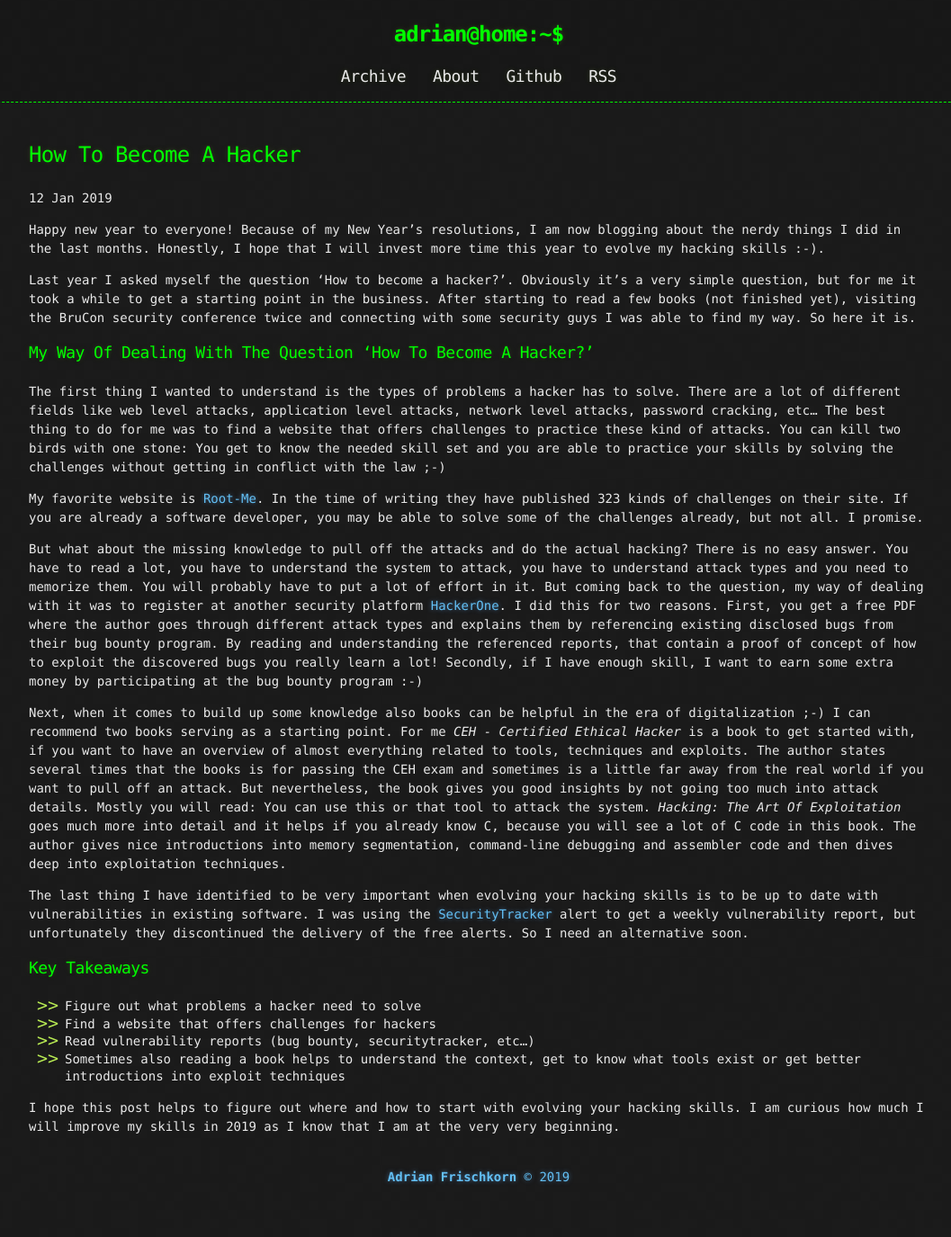
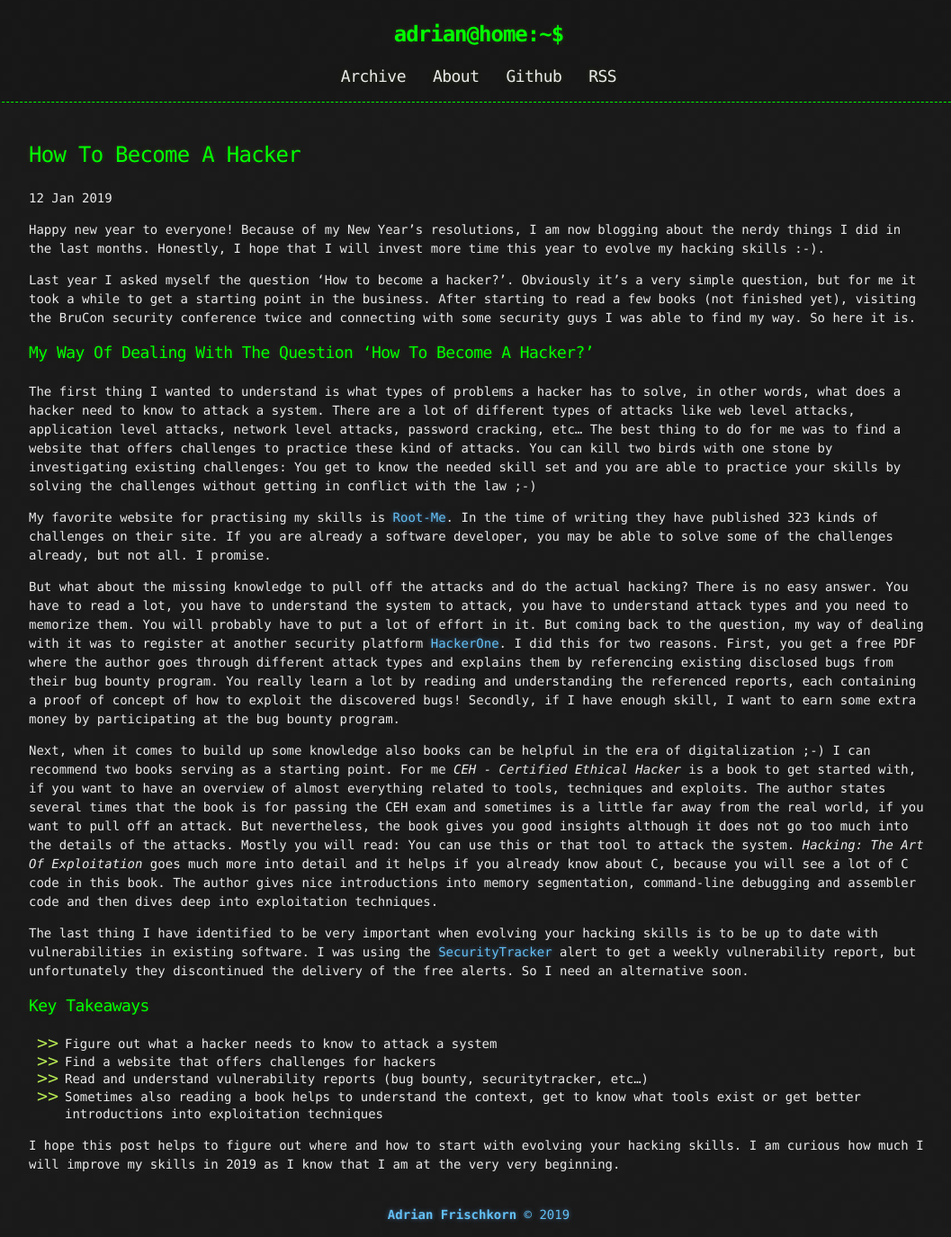
Before and after one commit to afrischk/afrischk.github.io, a Jekyll site: the page built from _posts/2019-01-12-How-To-Become-A-Hacker.md, in a window 1280 px wide. Shown: the whole page at 90% size, without its empty margins (108-1165 px from the left). Built offline with Jekyll 4.4.1, drawn with Linux system fonts in a browser that asks for light colours; before the commit the page ends 1333 px from its top, so only the background shows below that.

Commit message:
How To Become A Hacker: Rewrote some sentences.

```diff
--- a/_posts/2019-01-12-How-To-Become-A-Hacker.md
+++ b/_posts/2019-01-12-How-To-Become-A-Hacker.md
@@ -14,12 +14,12 @@ After starting to read a few books (not finished yet), visiting the BruCon secur
 So here it is.
 
 ### My Way Of Dealing With The Question 'How To Become A Hacker?'
-The first thing I wanted to understand is the types of problems a hacker has to solve.
-There are a lot of different fields like web level attacks, application level attacks, network level attacks, password cracking, etc...
+The first thing I wanted to understand is what types of problems a hacker has to solve, in other words, what does a hacker need to know to attack a system.
+There are a lot of different types of attacks like web level attacks, application level attacks, network level attacks, password cracking, etc...
 The best thing to do for me was to find a website that offers challenges to practice these kind of attacks.
-You can kill two birds with one stone: You get to know the needed skill set and you are able to practice your skills by solving the challenges without getting in conflict with the law ;-)
+You can kill two birds with one stone by investigating existing challenges: You get to know the needed skill set and you are able to practice your skills by solving the challenges without getting in conflict with the law ;-)
 
-My favorite website is [Root-Me](https://root-me.org).
+My favorite website for practising my skills is [Root-Me](https://root-me.org).
 In the time of writing they have published 323 kinds of challenges on their site.
 If you are already a software developer, you may be able to solve some of the challenges already, but not all.
 I promise.
@@ -31,16 +31,16 @@ You will probably have to put a lot of effort in it.
 But coming back to the question, my way of dealing with it was to register at another security platform [HackerOne](https://www.hackerone.com/).
 I did this for two reasons.
 First, you get a free PDF where the author goes through different attack types and explains them by referencing existing disclosed bugs from their bug bounty program.
-By reading and understanding the referenced reports, that contain a proof of concept of how to exploit the discovered bugs you really learn a lot!
-Secondly, if I have enough skill, I want to earn some extra money by participating at the bug bounty program :-)
+You really learn a lot by reading and understanding the referenced reports, each containing a proof of concept of how to exploit the discovered bugs!
+Secondly, if I have enough skill, I want to earn some extra money by participating at the bug bounty program.
 
 Next, when it comes to build up some knowledge also books can be helpful in the era of digitalization ;-)
 I can recommend two books serving as a starting point.
 For me *CEH - Certified Ethical Hacker* is a book to get started with, if you want to have an overview of almost everything related to tools, techniques and exploits.
-The author states several times that the books is for passing the CEH exam and sometimes is a little far away from the real world if you want to pull off an attack.
-But nevertheless, the book gives you good insights by not going too much into attack details.
+The author states several times that the book is for passing the CEH exam and sometimes is a little far away from the real world, if you want to pull off an attack.
+But nevertheless, the book gives you good insights although it does not go too much into the details of the attacks.
 Mostly you will read: You can use this or that tool to attack the system.
-*Hacking: The Art Of Exploitation* goes much more into detail and it helps if you already know C, because you will see a lot of C code in this book.
+*Hacking: The Art Of Exploitation* goes much more into detail and it helps if you already know about C, because you will see a lot of C code in this book.
 The author gives nice introductions into memory segmentation, command-line debugging and assembler code and then dives deep into exploitation techniques.
 
 The last thing I have identified to be very important when evolving your hacking skills is to be up to date with vulnerabilities in existing software.
@@ -48,11 +48,10 @@ I was using the [SecurityTracker](https://securitytracker.com/) alert to get a w
 So I need an alternative soon.
 
 ### Key Takeaways
-
-* Figure out what problems a hacker need to solve
+* Figure out what a hacker needs to know to attack a system
 * Find a website that offers challenges for hackers
-* Read vulnerability reports (bug bounty, securitytracker, etc...)
-* Sometimes also reading a book helps to understand the context, get to know what tools exist or get better introductions into exploit techniques
+* Read and understand vulnerability reports (bug bounty, securitytracker, etc...)
+* Sometimes also reading a book helps to understand the context, get to know what tools exist or get better introductions into exploitation techniques
 
 I hope this post helps to figure out where and how to start with evolving your hacking skills.
 I am curious how much I will improve my skills in 2019 as I know that I am at the very very beginning.
```
